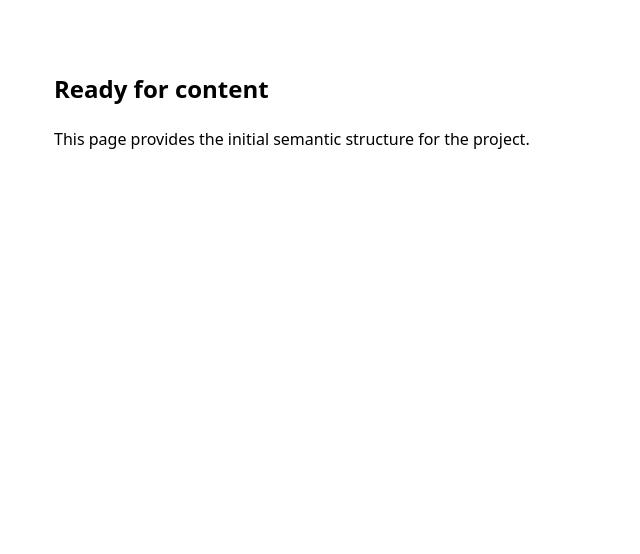
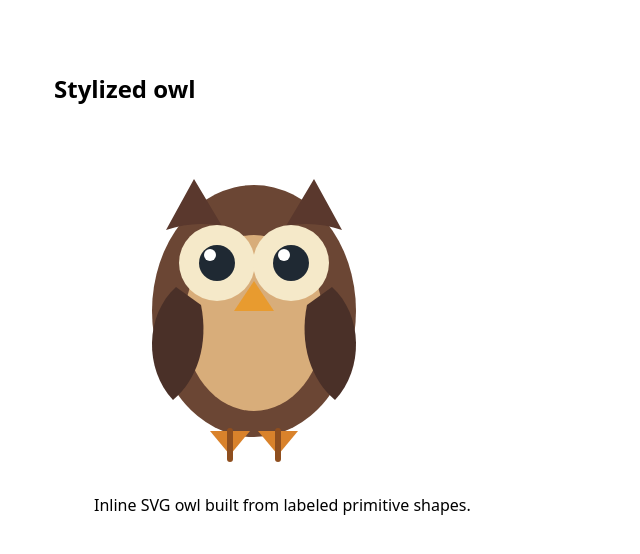
Before and after one commit to mtplayground/alex-0d18-test-5, a plain HTML site: page index.html in a window 1280 px wide. Shown: the part 104-658 px from the top of the page, without its empty margins (10-650 px from the left). Drawn offline with Linux system fonts and the light colour scheme.

Commit message:
feat: Build the owl as inline SVG

```diff
--- a/index.html
+++ b/index.html
@@ -13,9 +13,80 @@
     </header>
 
     <main>
-      <section aria-labelledby="page-start">
-        <h2 id="page-start">Ready for content</h2>
-        <p>This page provides the initial semantic structure for the project.</p>
+      <section aria-labelledby="owl-heading">
+        <h2 id="owl-heading">Stylized owl</h2>
+        <figure>
+          <svg
+            role="img"
+            aria-labelledby="owl-title owl-description"
+            data-testid="owl-svg"
+            xmlns="http://www.w3.org/2000/svg"
+            viewBox="0 0 320 360"
+            width="320"
+            height="360"
+          >
+            <title id="owl-title">Stylized owl composed from SVG primitives</title>
+            <desc id="owl-description">
+              A symmetrical owl with a rounded body, two large eyes, a beak, wings, and feet.
+            </desc>
+
+            <g id="owl-body" role="group" data-part="body" aria-labelledby="owl-body-title">
+              <title id="owl-body-title">Body</title>
+              <ellipse cx="160" cy="184" rx="102" ry="126" fill="#6b4634"></ellipse>
+              <ellipse cx="160" cy="196" rx="70" ry="88" fill="#d8ad7a"></ellipse>
+              <path
+                d="M72 103 100 52 128 99a106 106 0 0 0-56 4Z"
+                fill="#5a382d"
+              ></path>
+              <path
+                d="M192 99 220 52 248 103a106 106 0 0 0-56-4Z"
+                fill="#5a382d"
+              ></path>
+            </g>
+
+            <g id="owl-wings" role="group" data-part="wings" aria-labelledby="owl-wings-title">
+              <title id="owl-wings-title">Wings</title>
+              <path
+                d="M82 160c-31 28-32 82-3 113 24-20 36-56 28-95Z"
+                fill="#4a3028"
+              ></path>
+              <path
+                d="M238 160c31 28 32 82 3 113-24-20-36-56-28-95Z"
+                fill="#4a3028"
+              ></path>
+            </g>
+
+            <g id="owl-eyes" role="group" data-part="eyes" aria-labelledby="owl-eyes-title">
+              <title id="owl-eyes-title">Eyes</title>
+              <circle cx="123" cy="136" r="38" fill="#f5e9c9"></circle>
+              <circle cx="197" cy="136" r="38" fill="#f5e9c9"></circle>
+              <circle cx="123" cy="136" r="18" fill="#1f2933"></circle>
+              <circle cx="197" cy="136" r="18" fill="#1f2933"></circle>
+              <circle cx="116" cy="128" r="6" fill="#ffffff"></circle>
+              <circle cx="190" cy="128" r="6" fill="#ffffff"></circle>
+            </g>
+
+            <g id="owl-beak" role="group" data-part="beak" aria-labelledby="owl-beak-title">
+              <title id="owl-beak-title">Beak</title>
+              <polygon points="160,154 140,184 180,184" fill="#e89b2f"></polygon>
+            </g>
+
+            <g id="owl-feet" role="group" data-part="feet" aria-labelledby="owl-feet-title">
+              <title id="owl-feet-title">Feet</title>
+              <path
+                d="M116 304h40l-20 24Z"
+                fill="#d9822b"
+              ></path>
+              <path
+                d="M164 304h40l-20 24Z"
+                fill="#d9822b"
+              ></path>
+              <line x1="136" y1="304" x2="136" y2="332" stroke="#8f4f1f" stroke-width="6" stroke-linecap="round"></line>
+              <line x1="184" y1="304" x2="184" y2="332" stroke="#8f4f1f" stroke-width="6" stroke-linecap="round"></line>
+            </g>
+          </svg>
+          <figcaption>Inline SVG owl built from labeled primitive shapes.</figcaption>
+        </figure>
       </section>
     </main>
   </body>
```
